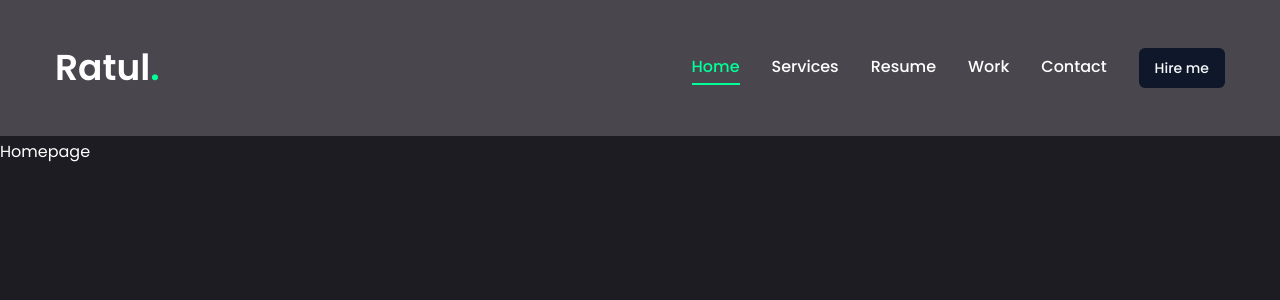
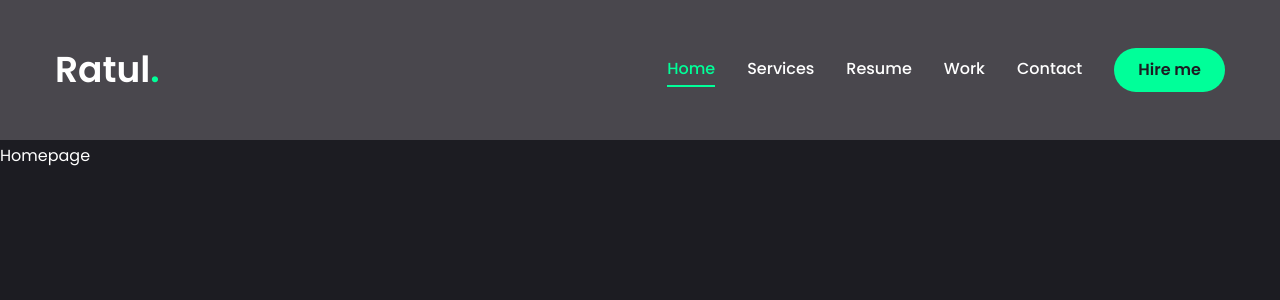
Before and after one commit to MHRatul/Portfolio-Project, a Next.js app: page / in a window 1280 px wide. Shown: the top 300 px of the page. Built offline with nearby package versions, Linux system fonts and the light colour scheme.

Commit message:
Make effect on  Hire Me Button

```diff
--- a/app/page.jsx
+++ b/app/page.jsx
@@ -1,3 +1,9 @@
-export default function Home() {
-  return <main>Homepage</main>;
+
+
+const Home = () => {
+  return (
+    <div>Homepage</div>
+  )
 }
+
+export default Home
--- a/components/ui/button.jsx
+++ b/components/ui/button.jsx
@@ -5,25 +5,20 @@ import { cva } from "class-variance-authority";
 import { cn } from "@/lib/utils"
 
 const buttonVariants = cva(
-  "inline-flex items-center justify-center whitespace-nowrap rounded-md text-sm font-medium ring-offset-white transition-colors focus-visible:outline-none focus-visible:ring-2 focus-visible:ring-slate-950 focus-visible:ring-offset-2 disabled:pointer-events-none disabled:opacity-50 dark:ring-offset-slate-950 dark:focus-visible:ring-slate-300",
+  "inline-flex items-center justify-center whitespace-nowrap rounded-full test-base font-semibold rin-offset-white transition-colors",
   {
     variants: {
       variant: {
-        default: "bg-slate-900 text-slate-50 hover:bg-slate-900/90 dark:bg-slate-50 dark:text-slate-900 dark:hover:bg-slate-50/90",
-        destructive:
-          "bg-red-500 text-slate-50 hover:bg-red-500/90 dark:bg-red-900 dark:text-slate-50 dark:hover:bg-red-900/90",
-        outline:
-          "border border-slate-200 bg-white hover:bg-slate-100 hover:text-slate-900 dark:border-slate-800 dark:bg-slate-950 dark:hover:bg-slate-800 dark:hover:text-slate-50",
-        secondary:
-          "bg-slate-100 text-slate-900 hover:bg-slate-100/80 dark:bg-slate-800 dark:text-slate-50 dark:hover:bg-slate-800/80",
-        ghost: "hover:bg-slate-100 hover:text-slate-900 dark:hover:bg-slate-800 dark:hover:text-slate-50",
-        link: "text-slate-900 underline-offset-4 hover:underline dark:text-slate-50",
+        default: "bg-accent text-primary hover:bg-accent-hover",
+        primary: "bg-primary text-white",
+        outline: "border border-accent bg-transparent hover:bg-accent hover:text-primary",
+
       },
       size: {
-        default: "h-10 px-4 py-2",
-        sm: "h-9 rounded-md px-3",
-        lg: "h-11 rounded-md px-8",
-        icon: "h-10 w-10",
+        default: "h-[44px] px-6",
+        md: "h-[48px] px-6",
+        lg: "h-[56px] px-8 text-sm uppercase tracking-[2px] ",
+
       },
     },
     defaultVariants: {
```
